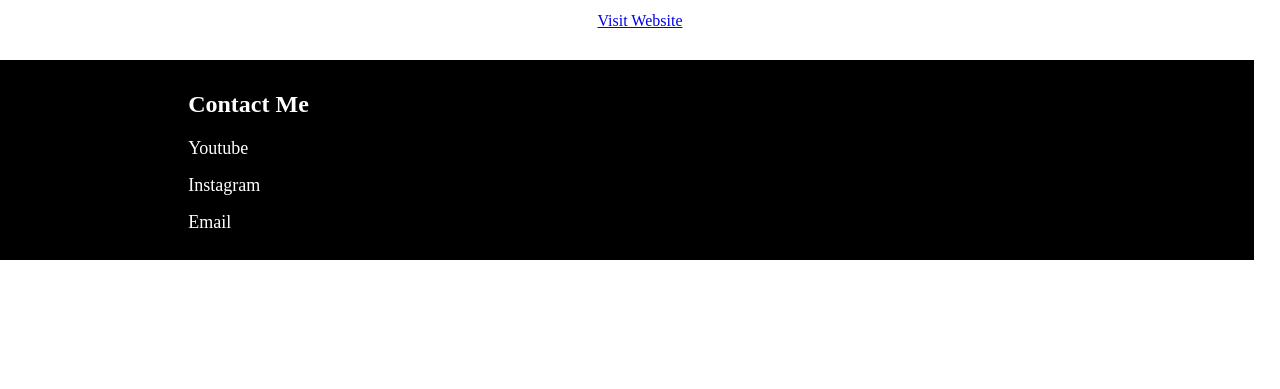
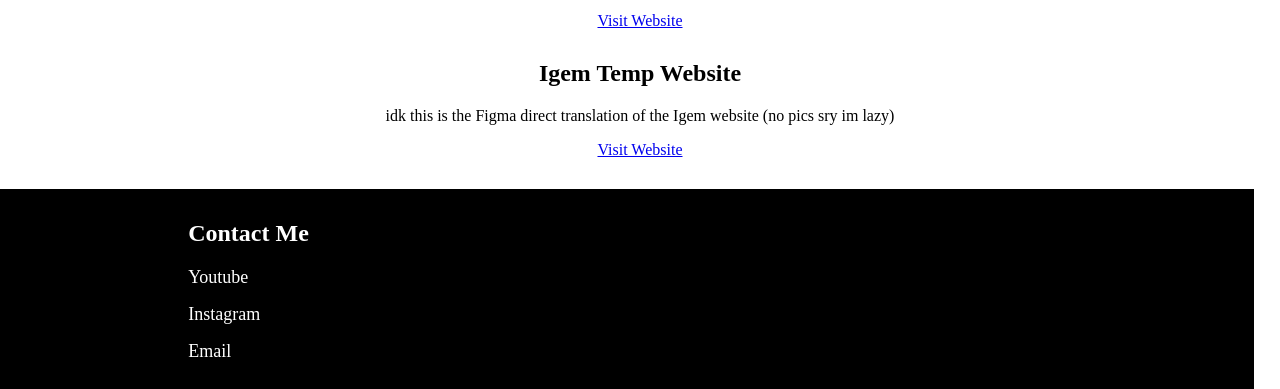
Before and after one commit to Daniel-NEO/Daniel-NEO.github.io, a plain HTML site: page index.html in a window 1280 px wide. Shown: the part 6969-7358 px from the top of the page. Before the commit the page ends 7229 px from the top, so only its background shows below. Drawn offline with Linux system fonts and the light colour scheme.

Commit message:
Update index.html

```diff
--- a/index.html
+++ b/index.html
@@ -73,6 +73,12 @@
         <a href="http://danwebsitetests.com/logotest" class="project-link">Visit Website</a>
     </div>
 
+    <div class="project-block">
+        <h2>Igem Temp Website</h2>
+        <p>idk this is the Figma direct translation of the Igem website (no pics sry im lazy)</p>
+        <a href="http://danwebsitetests.com/igemtemp" class="project-link">Visit Website</a>
+    </div>
+
     <div id="footer">
         <div style="width: 70%;">
           <h2>Contact Me</h2>
```
